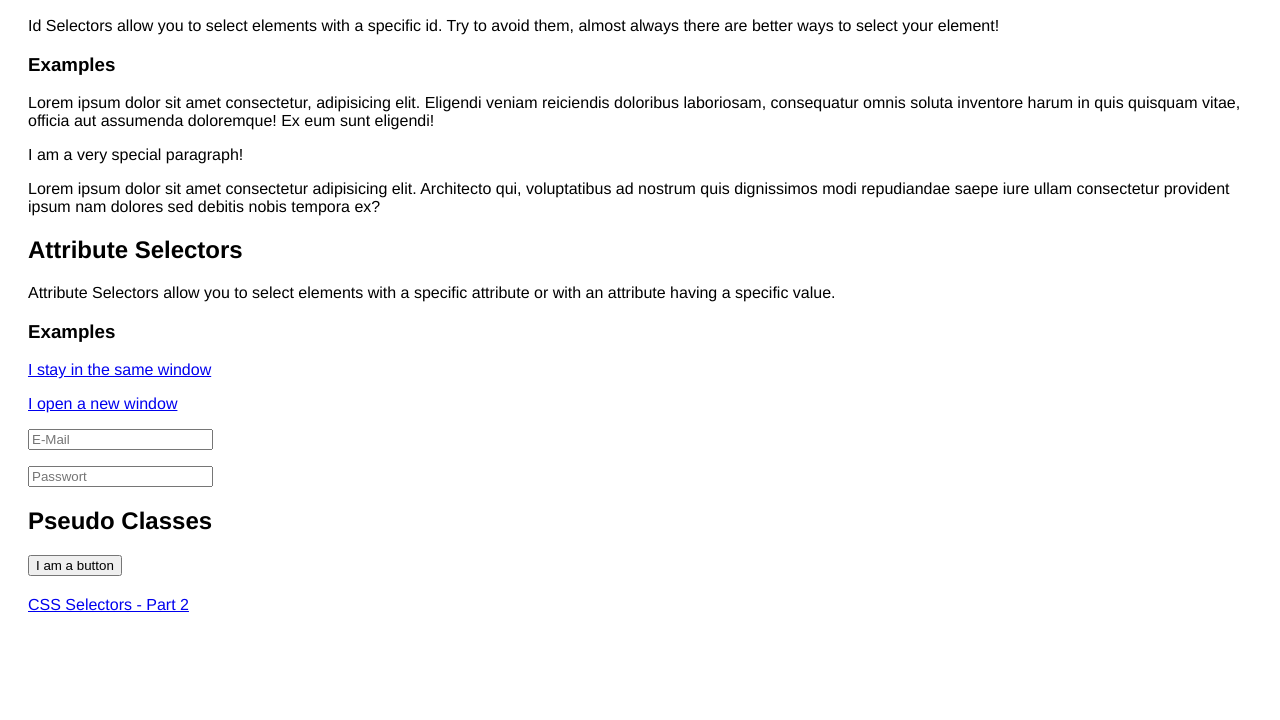
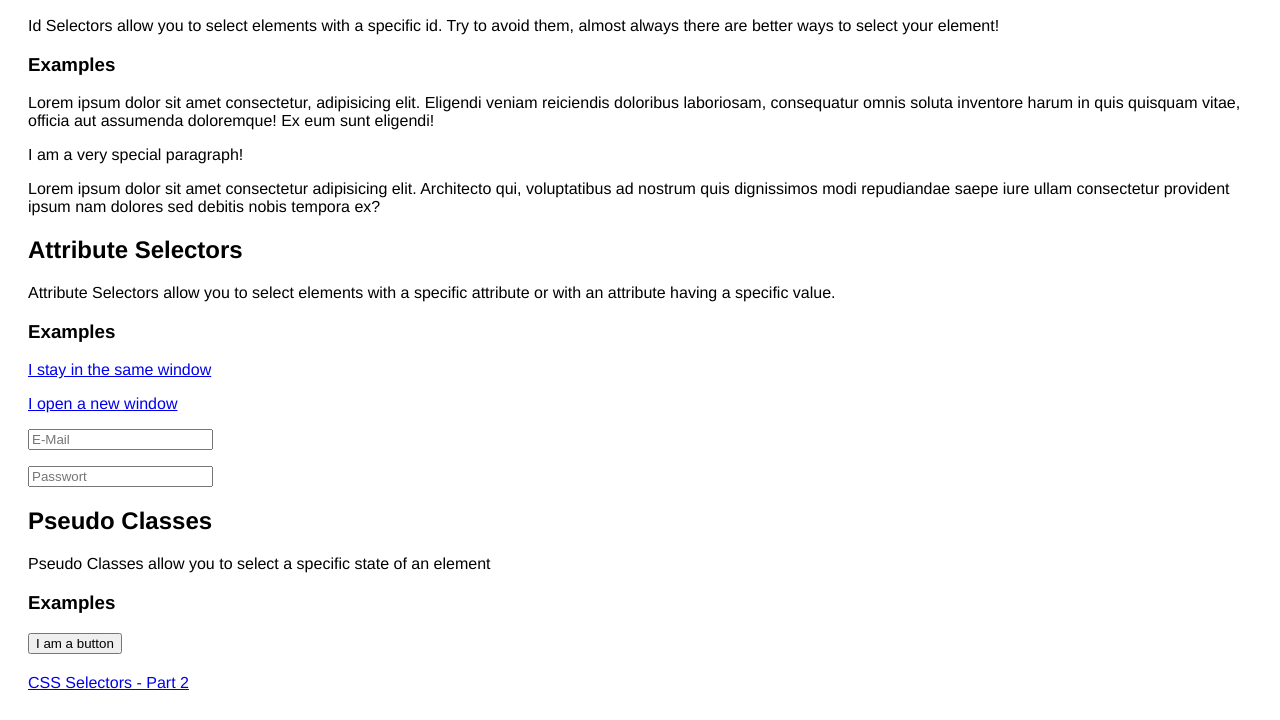
Before and after one commit to actyralf/css-selectors-session, a plain HTML site: page selectors-1.html in a window 1280 px wide. Shown: the part 139-859 px from the top of the page. Before the commit the page ends 800 px from the top, so only its background shows below. Drawn offline with Linux system fonts and the light colour scheme.

Commit message:
update pseudo class example

```diff
--- a/selectors-1.html
+++ b/selectors-1.html
@@ -56,6 +56,8 @@
       </section>
       <section>
         <h2>Pseudo Classes</h2>
+        <p>Pseudo Classes allow you to select a specific state of an element</p>
+        <h3>Examples</h3>
         <button>I am a button</button>
       </section>
     </main>
```
